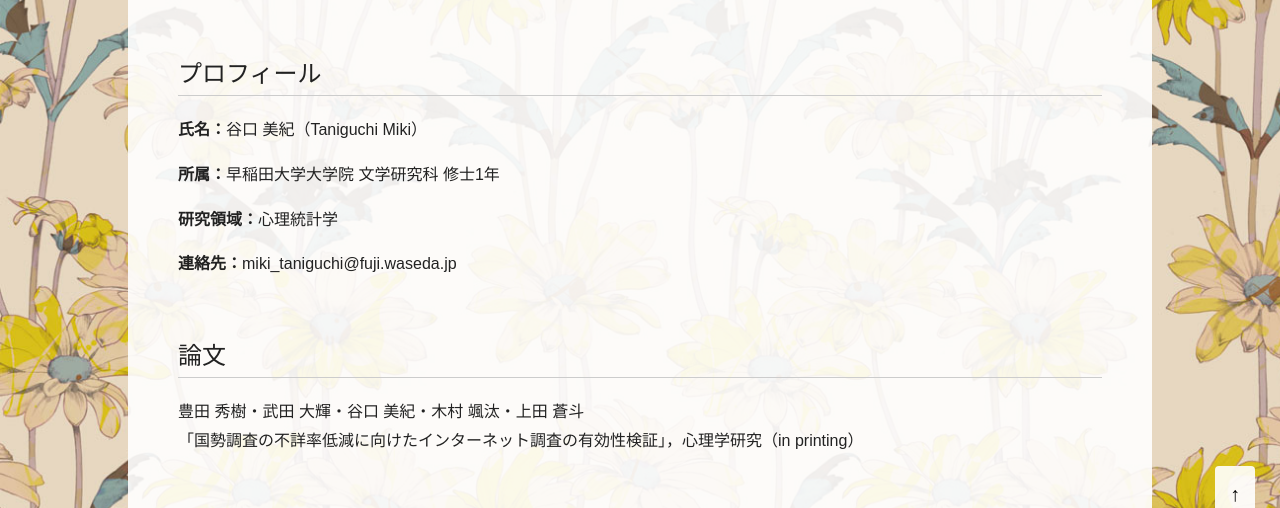
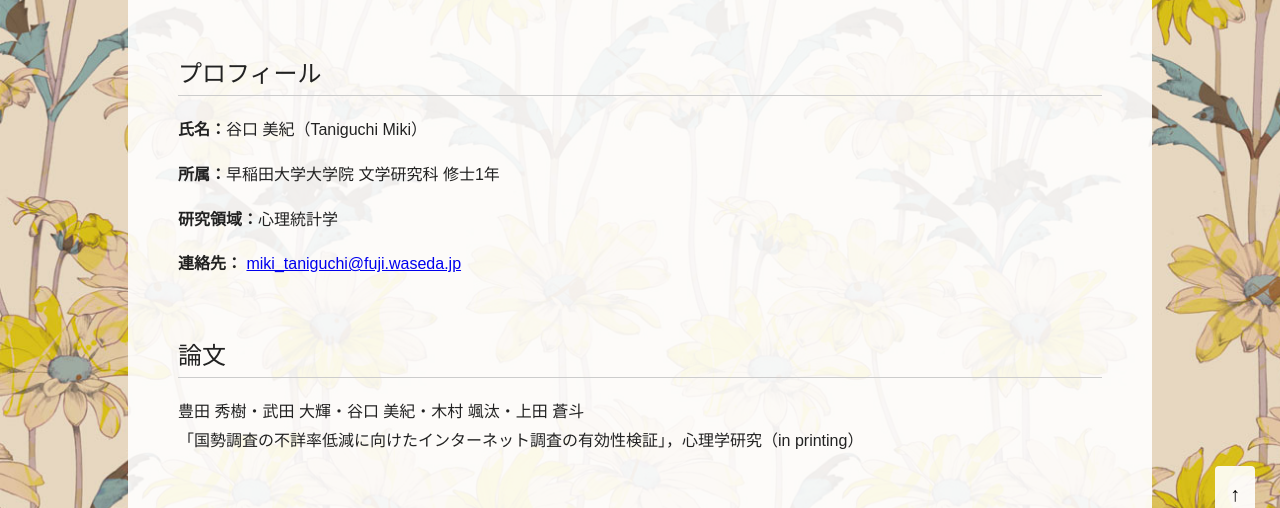
Before and after one commit to taniguchi-miki/taniguchi-miki.github.io, a plain HTML site: page index.html in a window 1280 px wide. Shown: the part 253-761 px from the top of the page. Drawn offline with Linux system fonts and the light colour scheme.

Commit message:
Update index.html

```diff
--- a/index.html
+++ b/index.html
@@ -27,7 +27,11 @@
     <p><strong>氏名：</strong>谷口 美紀（Taniguchi Miki）</p>
     <p><strong>所属：</strong>早稲田大学大学院 文学研究科 修士1年</p>
     <p><strong>研究領域：</strong>心理統計学</p>
-    <p><strong>連絡先：</strong>miki_taniguchi@fuji.waseda.jp</p>
+    <p><strong>連絡先：</strong>
+      <a href="mailto:miki_taniguchi@fuji.waseda.jp" class="mail">
+        miki_taniguchi@fuji.waseda.jp
+      </a>
+    </p>
   </section>
 
   <section id="papers">
```
